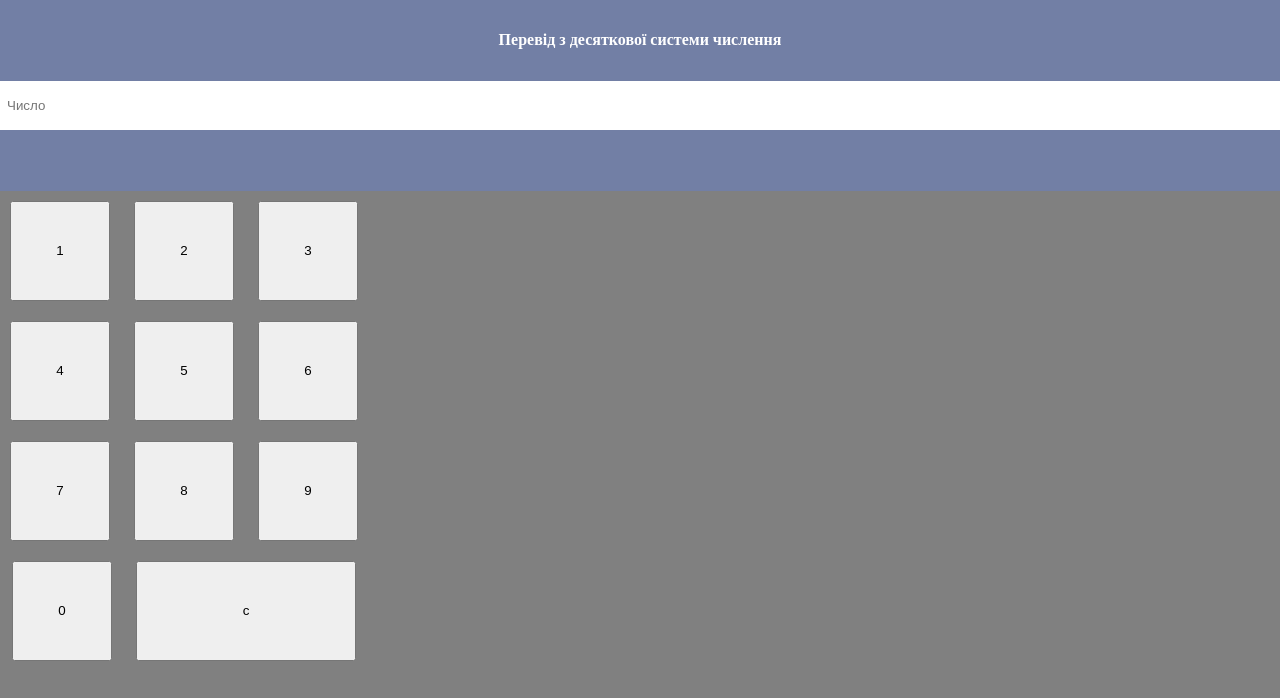
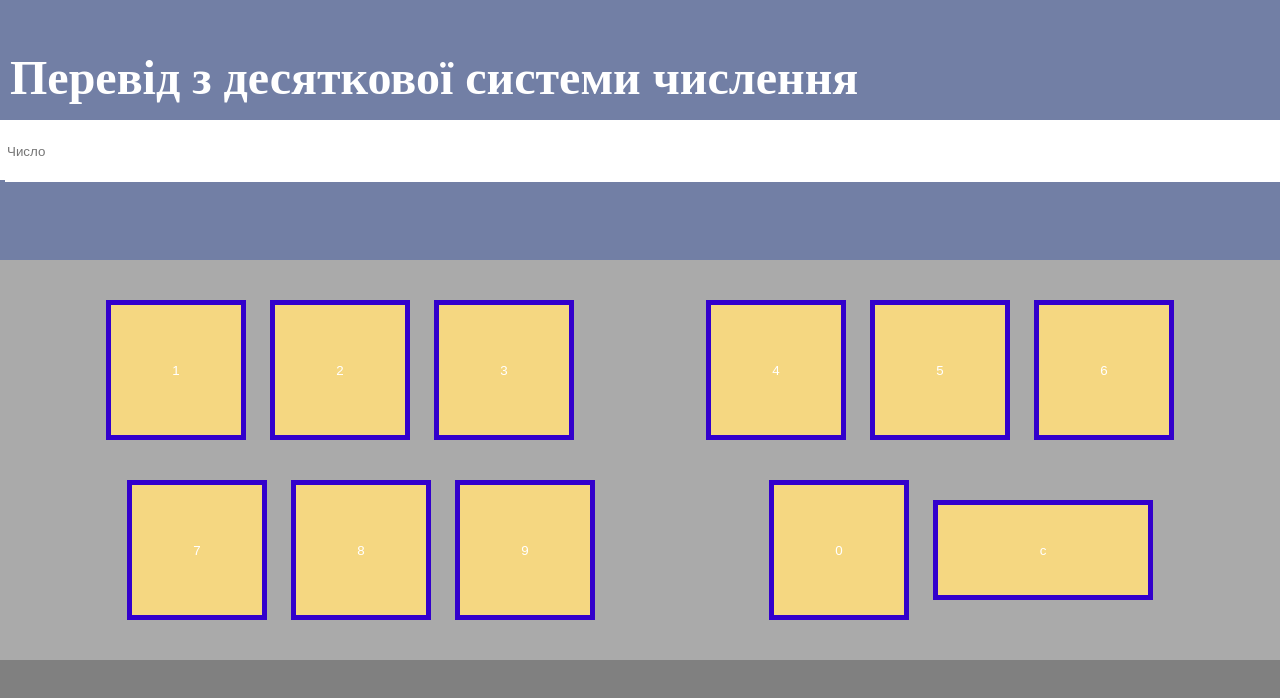
Before and after one commit to Dimon7/Dimas7, a plain HTML site: page perevod/index.html in a window 1280 px wide. Drawn offline with Linux system fonts and the light colour scheme.

Commit message:
Add files via upload

```diff
--- a/perevod/css/main.css
+++ b/perevod/css/main.css
@@ -11,20 +11,21 @@ body, html{
 	width: 100%;
 	background-color: grey;
 
-	min-height: 100%;
-	text-align: center;
+	height: 100%;
+
 	box-shadow: 0 0 10px rgba(0,0,0,0.5);
 }
 
 .vvid > input{
 
     width: 100%;
-    margin: 16px 0px 16px 5px;
+    margin: 0px 0px 16px 5px;
     min-height: 100%;
     border: none;
     outline: none;
 
 }
+
 
 .perevod > input {
     width: 100%;
@@ -39,6 +40,7 @@ body, html{
 	margin-top: 8px;
 }
 .perevod{
+    height: 60px;
 	background-color: #727FA5;
     /* margin-top: auto; */
     padding-top: 10px;
@@ -49,20 +51,26 @@ body, html{
 }
 
 .title{
-	background-color: #727FA5;
+	    background-color: #727FA5;
     /* margin-top: auto; */
     padding-top: 10px;
     padding-bottom: 10px;
     /* text-align: center; */
     width: 100%;
+    height: 100px;
     box-shadow: lightslategray;
     box-sizing: content-box;
 }
 .title > h4{
-	color: white;
+	    color: white;
+    margin-left: 10px;
+    margin-top: 40px;
+    font-size: -webkit-xxx-large;
+    margin-right: 0px;
 }
 .vvid{
 	background-color: #fff;
+    height: 60px;
 }
 #click{
 	background-color: #4CAF50;
@@ -79,6 +87,7 @@ body, html{
 	width: 85px;
     padding: 3px;
     color: white;
+
     /* margin: 3px; */
     display: inline-block;
 }
@@ -108,7 +117,26 @@ body, html{
 }
 
 .calc{
-    float : left;
+    /*float : left;*/
+    max-width: 1280px;
+    margin: 0px auto 0;
+    padding: 20px 40px;
+    background: #aaa;
+
+    display: flex;
+    justify-content: space-around;
+    flex-wrap: wrap;
+}
+.div-btn>button
+{
+    background: #f5d781;
+    width: 140px;
+    height: 140px;
+    border: 5px solid #30c;
+    color: white;
+    padding: 20px;
+    margin: 20px 10px;
+    box-sizing: border-box;
 }
 
 .div-btn > #btn-c {
```
